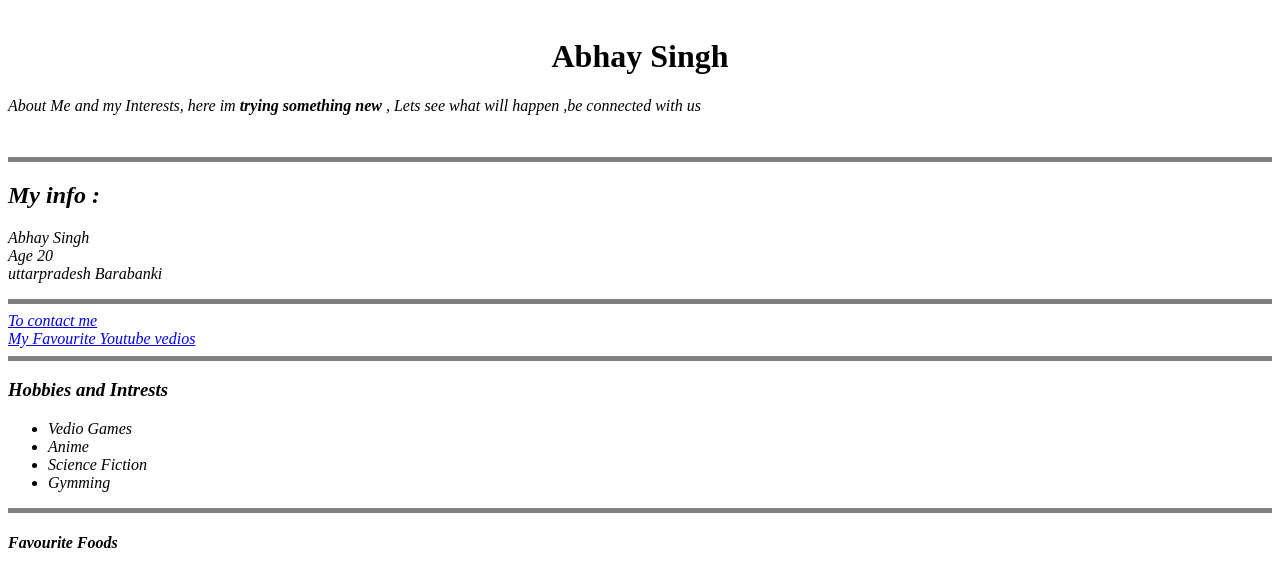
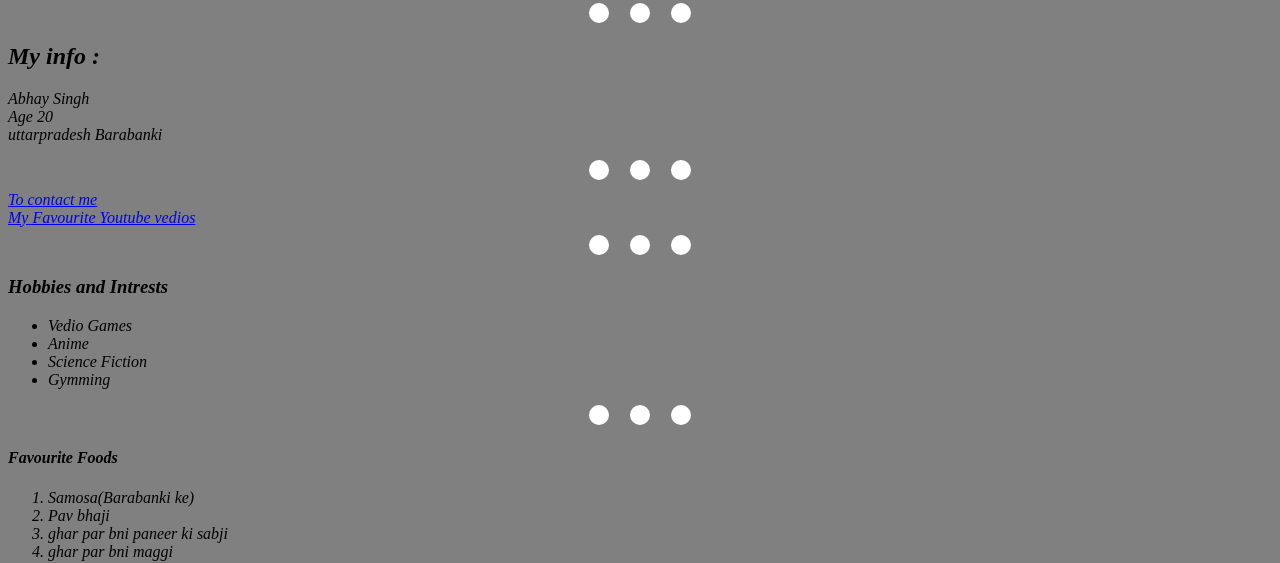
Before and after one commit to AbhaySingh5007/Learning, a plain HTML site: page index.html in a window 1280 px wide. Shown: the part 319-882 px from the top of the page. Drawn offline with Linux system fonts and the light colour scheme.

Commit message:
Update index.html

```diff
--- a/index.html
+++ b/index.html
@@ -4,6 +4,23 @@
 <head>
   <meta charset="utf-8">
   <title>MINE PERSONAL SITE</title>
+  <style>
+    body{
+      background-color:grey;
+
+    }
+    hr{
+      background-color: grey;
+      border-style:dotted none none;
+    border-radius: 2;
+    border-color: white;
+    border-width: 20px;
+      width: 8%;
+    }
+    img{
+      height: 120px;
+    }
+  </style>
 </head>
 
 <body>
@@ -44,7 +61,7 @@
 
     </p>
     <br>
-    <hr size="5" noshade>
+    <hr>
   <h2>  My info :</h2>
 
     <p>
```
